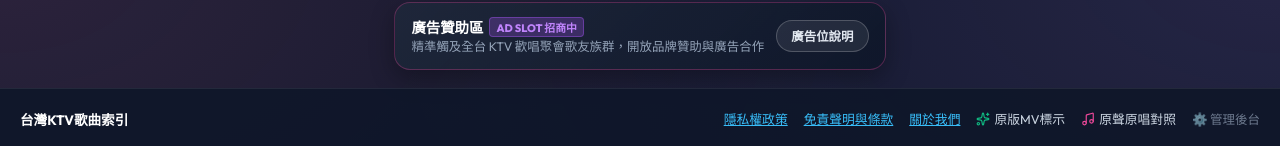
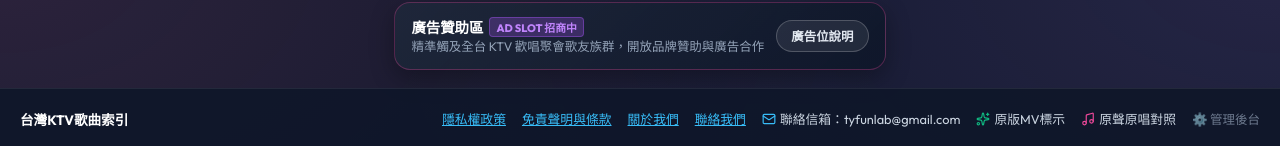
Before and after one commit to tungyingtw/TW_KTV, a React (Vite) app: page / in a window 1280 px wide. Shown: the part 1641-1787 px from the top of the page. Built offline with nearby package versions, Linux system fonts and the light colour scheme; no server answers.

Commit message:
feat(contact): add public contact email tyfunlab@gmail.com to footer and legal notice modal

```diff
--- a/src/App.tsx
+++ b/src/App.tsx
@@ -22,7 +22,7 @@ import { fetchFullCatalog } from './services/apiService';
 import { useDebounce } from './hooks/useDebounce';
 import { useIsMobile } from './hooks/useIsMobile';
 import { stripPunctuation, normalizeText } from './utils/stringUtils';
-import { Sparkles, Music, ChevronDown } from 'lucide-react';
+import { Sparkles, Music, ChevronDown, Mail } from 'lucide-react';
 
 export function App() {
   const isMobile = useIsMobile();
@@ -82,7 +82,7 @@ export function App() {
   const [isFavoritesOpen, setIsFavoritesOpen] = useState(false);
   const [isSuggestModalOpen, setIsSuggestModalOpen] = useState(false);
   const [reportModalSong, setReportModalSong] = useState<Song | null>(null);
-  const [legalNoticeTab, setLegalNoticeTab] = useState<'privacy' | 'terms' | 'about' | null>(null);
+  const [legalNoticeTab, setLegalNoticeTab] = useState<'privacy' | 'terms' | 'about' | 'contact' | null>(null);
   const [toastMessage, setToastMessage] = useState<string | null>(null);
 
   // Pagination / Load More limit state (Default display: 40)
@@ -795,6 +795,36 @@ export function App() {
               關於我們
             </button>
 
+            <button
+              onClick={() => setLegalNoticeTab('contact')}
+              style={{
+                background: 'transparent',
+                border: 'none',
+                color: '#38bdf8',
+                cursor: 'pointer',
+                fontSize: '0.8rem',
+                padding: 0,
+                textDecoration: 'underline',
+              }}
+            >
+              聯絡我們
+            </button>
+
+            <a
+              href="mailto:tyfunlab@gmail.com"
+              style={{
+                color: '#cbd5e1',
+                fontSize: '0.8rem',
+                textDecoration: 'none',
+                display: 'flex',
+                alignItems: 'center',
+                gap: '4px',
+              }}
+              title="點擊發送信件至 tyfunlab@gmail.com"
+            >
+              <Mail size={14} color="#38bdf8" /> 聯絡信箱：tyfunlab@gmail.com
+            </a>
+
             <span style={{ display: 'flex', alignItems: 'center', gap: '4px' }}>
               <Sparkles size={14} color="#10b981" /> 原版MV標示
             </span>
--- a/src/components/LegalNoticeModal.tsx
+++ b/src/components/LegalNoticeModal.tsx
@@ -1,8 +1,8 @@
 import React, { useState } from 'react';
-import { ShieldCheck, FileText, Info, X } from 'lucide-react';
+import { ShieldCheck, FileText, Info, Mail, X } from 'lucide-react';
 
 interface LegalNoticeModalProps {
-  initialTab?: 'privacy' | 'terms' | 'about';
+  initialTab?: 'privacy' | 'terms' | 'about' | 'contact';
   onClose: () => void;
 }
 
@@ -10,7 +10,7 @@ export const LegalNoticeModal: React.FC<LegalNoticeModalProps> = ({
   initialTab = 'privacy',
   onClose,
 }) => {
-  const [activeTab, setActiveTab] = useState<'privacy' | 'terms' | 'about'>(initialTab);
+  const [activeTab, setActiveTab] = useState<'privacy' | 'terms' | 'about' | 'contact'>(initialTab);
 
   return (
     <div
@@ -165,6 +165,26 @@ export const LegalNoticeModal: React.FC<LegalNoticeModalProps> = ({
           >
             <Info size={16} /> 關於本站
           </button>
+
+          <button
+            onClick={() => setActiveTab('contact')}
+            style={{
+              padding: '12px 16px',
+              border: 'none',
+              background: 'transparent',
+              color: activeTab === 'contact' ? '#38bdf8' : 'var(--text-muted, #94a3b8)',
+              borderBottom: activeTab === 'contact' ? '2px solid #38bdf8' : '2px solid transparent',
+              fontWeight: activeTab === 'contact' ? 700 : 500,
+              cursor: 'pointer',
+              display: 'flex',
+              alignItems: 'center',
+              gap: '6px',
+              fontSize: '0.9rem',
+              whiteSpace: 'nowrap',
+            }}
+          >
+            <Mail size={16} /> 聯絡我們
+          </button>
         </div>
 
         {/* Modal Body Content */}
@@ -255,6 +275,70 @@ export const LegalNoticeModal: React.FC<LegalNoticeModalProps> = ({
               </p>
             </div>
           )}
+
+          {activeTab === 'contact' && (
+            <div style={{ display: 'flex', flexDirection: 'column', gap: '16px' }}>
+              <h4 style={{ color: '#f8fafc', margin: '0 0 8px 0', fontSize: '1.1rem' }}>
+                聯絡我們 (Contact Us)
+              </h4>
+              <p>
+                感謝您使用「台灣 KTV 歌曲索引」！若您有任何意見建議、資料勘誤、合作提案或著作權聯繫，歡迎隨時透過下方公用信箱與我們聯繫：
+              </p>
+
+              <div
+                style={{
+                  background: 'rgba(15, 23, 42, 0.6)',
+                  border: '1px solid rgba(56, 189, 248, 0.25)',
+                  borderRadius: '12px',
+                  padding: '16px 20px',
+                  display: 'flex',
+                  alignItems: 'center',
+                  gap: '12px',
+                }}
+              >
+                <div
+                  style={{
+                    width: '40px',
+                    height: '40px',
+                    borderRadius: '10px',
+                    background: 'rgba(56, 189, 248, 0.15)',
+                    display: 'flex',
+                    alignItems: 'center',
+                    justifyContent: 'center',
+                    color: '#38bdf8',
+                  }}
+                >
+                  <Mail size={20} />
+                </div>
+                <div>
+                  <div style={{ fontSize: '0.8rem', color: 'var(--text-muted, #94a3b8)' }}>
+                    公用聯絡信箱
+                  </div>
+                  <a
+                    href="mailto:tyfunlab@gmail.com"
+                    style={{
+                      fontSize: '1.05rem',
+                      fontWeight: 700,
+                      color: '#38bdf8',
+                      textDecoration: 'none',
+                    }}
+                  >
+                    tyfunlab@gmail.com
+                  </a>
+                </div>
+              </div>
+
+              <h5 style={{ color: '#38bdf8', margin: '8px 0 4px 0' }}>主要服務與聯繫範疇</h5>
+              <ul style={{ paddingLeft: '20px', margin: '4px 0' }}>
+                <li><strong>品牌合作與廣告贊助</strong>：歡迎相關歡唱品牌、設備廠牌與活動贊助洽詢。</li>
+                <li><strong>歌曲收錄與數據勘誤</strong>：若現場點唱發現門市收錄狀況異動，歡迎來信或使用網站回報功能。</li>
+                <li><strong>權益與技術交流</strong>：著作權通知、技術意見反饋與社群交流。</li>
+              </ul>
+              <p style={{ fontSize: '0.85rem', color: 'var(--text-muted, #94a3b8)', margin: 0 }}>
+                我們會在收到您的信件後，儘速處理並回覆您的郵件。
+              </p>
+            </div>
+          )}
         </div>
 
         {/* Modal Footer */}
```
